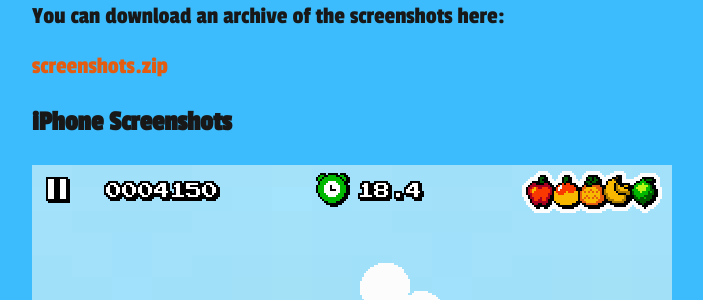
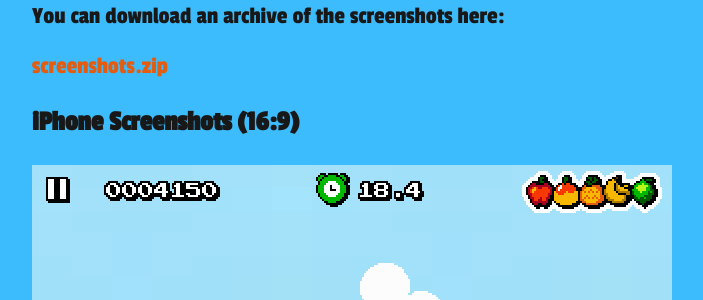
Before and after one commit to thatpixelguy/milesandkilo, a Jekyll site: the page built from screenshots/index.md, in a window 1280 px wide and 900 px high. Shown: the part 300-600 px from the top of the window, without its empty margins (290-993 px from the left). Built offline with Jekyll 4.4.1, drawn with Linux system fonts in a browser that asks for light colours; our own code applies the rules of GitHub Pages for plain Markdown files; some of the changed text lies outside the part shown.

Commit message:
Updated index.md

```diff
--- a/screenshots/index.md
+++ b/screenshots/index.md
@@ -4,7 +4,7 @@ You can download an archive of the screenshots here:
 
 [screenshots.zip](/screenshots.zip)
 
-### iPhone Screenshots
+### iPhone Screenshots (16:9)
 
 <a href="/screenshots/iphone/0.png">
 	<img src="/screenshots/iphone/0.png" width="640" >
```
Also changed, not shown: other parts of screenshots/index.md (+1 -1 lines).
